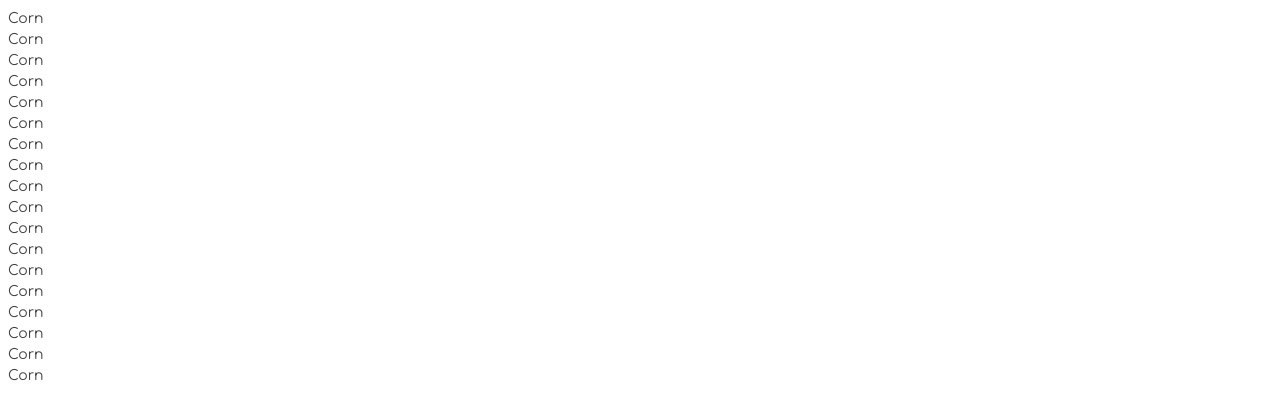
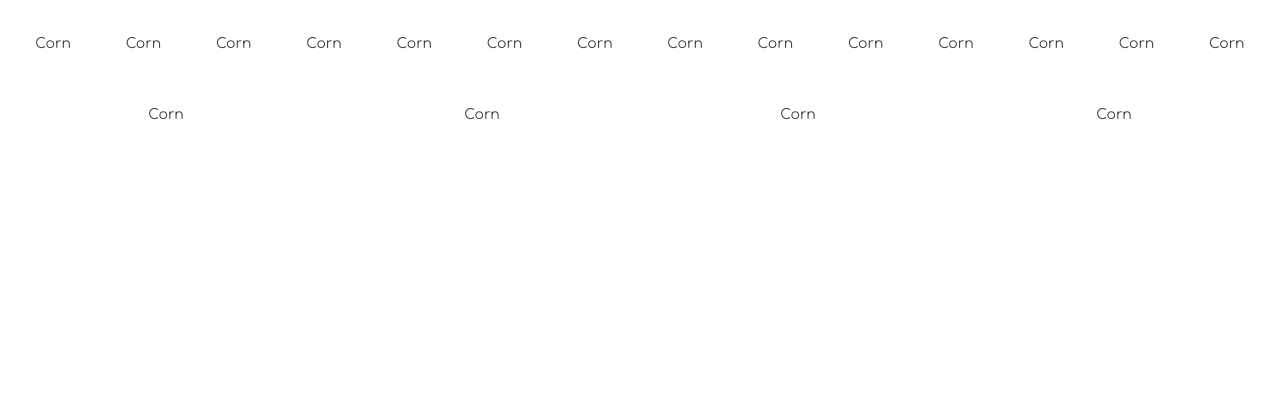
Before and after one commit to luciidlou/modern-farm, a website with bundled scripts: page src/index.html in a window 1280 px wide. Built offline with nearby package versions, Linux system fonts and the light colour scheme; a web font is replaced by a local one.

Commit message:
added some flexbox in main.css

```diff
--- a/src/styles/main.css
+++ b/src/styles/main.css
@@ -33,3 +33,13 @@ h1,h2,h3,h4,h5,h6 {
 .red {
     background-color: darksalmon;
 }
+
+.container {
+    display: flex;
+    flex-wrap: wrap;
+    justify-content: space-around;
+}
+.plant {
+    padding: 25px;
+    /* border: 1px solid black; */
+}
```
